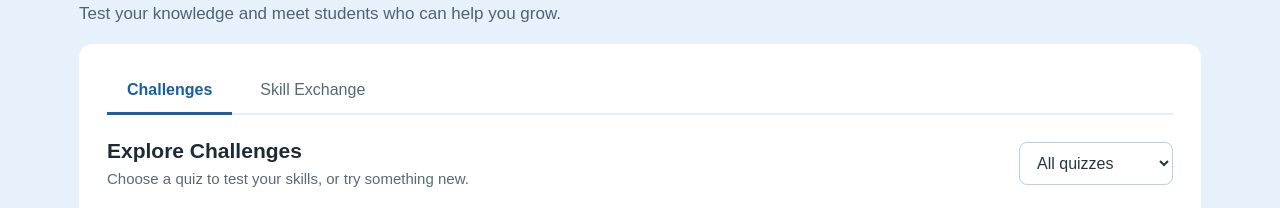
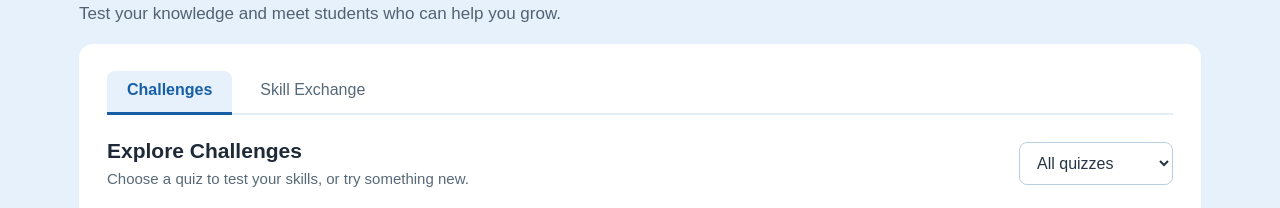
Before and after one commit to rejsi-builds/skill-bridge, a plain HTML site: page tabs/skill-exchange/challenges.html in a window 1280 px wide. In both pictures the pointer is over the link "Challenges". Shown: the part 96-304 px from the top of the page. Drawn offline with Linux system fonts and the light colour scheme.

Commit message:
Changed small hover desgin on hovering the section tabs.

```diff
--- a/styles/skill-exchange/skill-exchange.css
+++ b/styles/skill-exchange/skill-exchange.css
@@ -84,6 +84,7 @@
 .skill-page .section-tab {
   border: 0;
   border-bottom: 3px solid transparent;
+  border-radius: 8px 8px 0 0;
   padding: 10px 20px 13px;
   margin-bottom: -2px;
   background: transparent;
@@ -98,8 +99,9 @@
 }
 
 .skill-page .section-tab:hover {
-  color: #185FA5;
+  background-color: #E6F1FB;
 }
+
 
 .skill-page .section-tab:focus-visible,
 .skill-page button:focus-visible,
```
